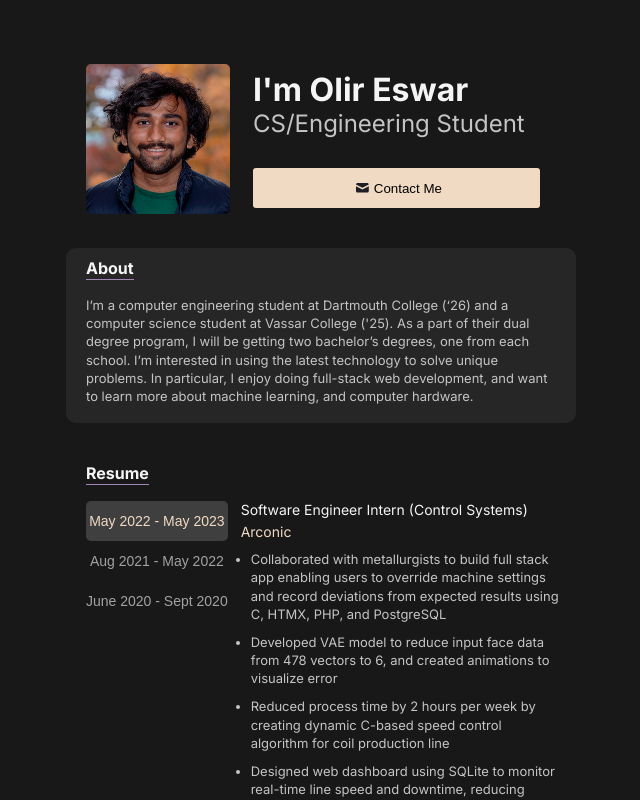
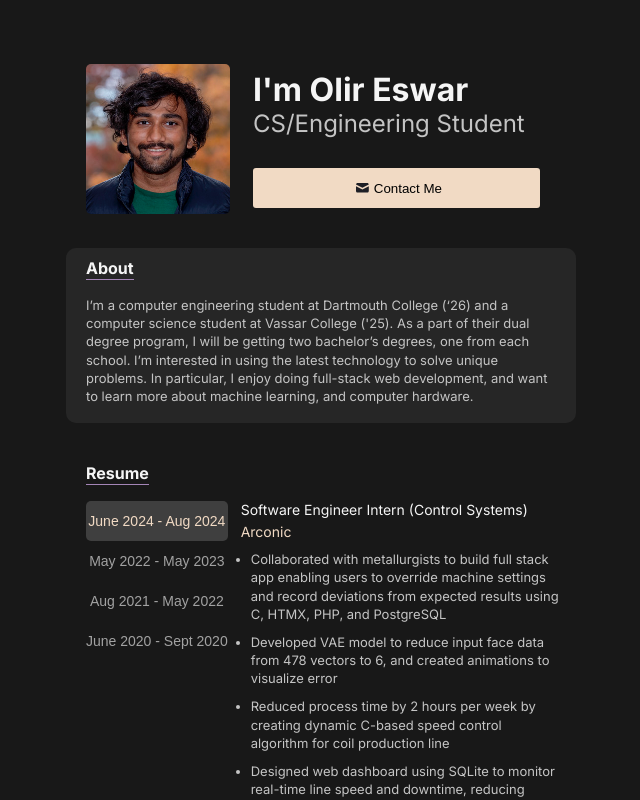
Before and after one commit to OlirEswar/OlirEswar.com, a React (Vite) app: page / in a window 1280 px wide. Shown: the top 800 px of the page, without its empty margins (307-947 px from the left). Built offline with nearby package versions, Linux system fonts and the light colour scheme.

Commit message:
added extra button

```diff
--- a/src/Resume.jsx
+++ b/src/Resume.jsx
@@ -73,16 +73,22 @@ function Resume() {
             className={activeButton === 0 ? "active" : "inactive"}
             onClick={handleClick(0)}
           >
+            June 2024 - Aug 2024
+          </button>
+          <button
+            className={activeButton === 1 ? "active" : "inactive"}
+            onClick={handleClick(0)}
+          >
             May 2022 - May 2023
           </button>
           <button
-            className={activeButton === 1 ? "active" : "inactive"}
+            className={activeButton === 2 ? "active" : "inactive"}
             onClick={handleClick(1)}
           >
             Aug 2021 - May 2022
           </button>
           <button
-            className={activeButton === 2 ? "active" : "inactive"}
+            className={activeButton === 3 ? "active" : "inactive"}
             onClick={handleClick(2)}
           >
             June 2020 - Sept 2020
```
